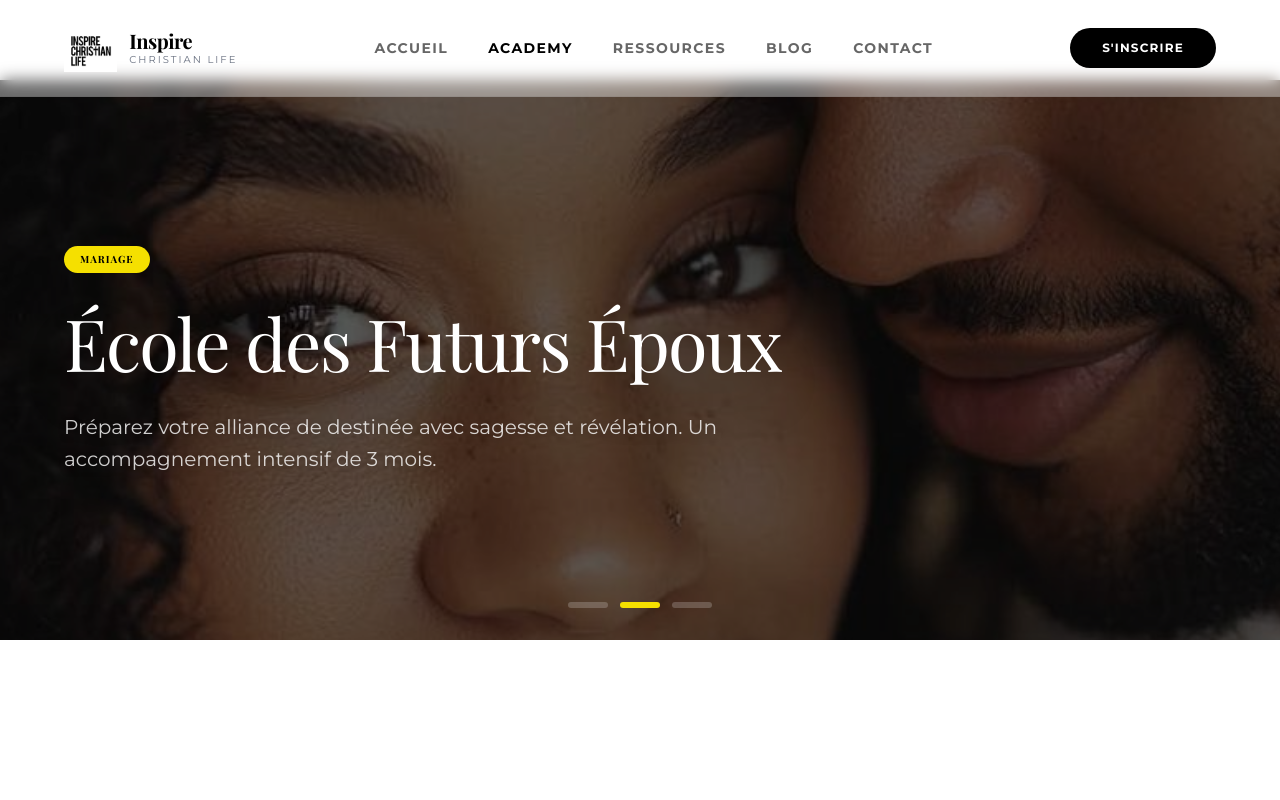
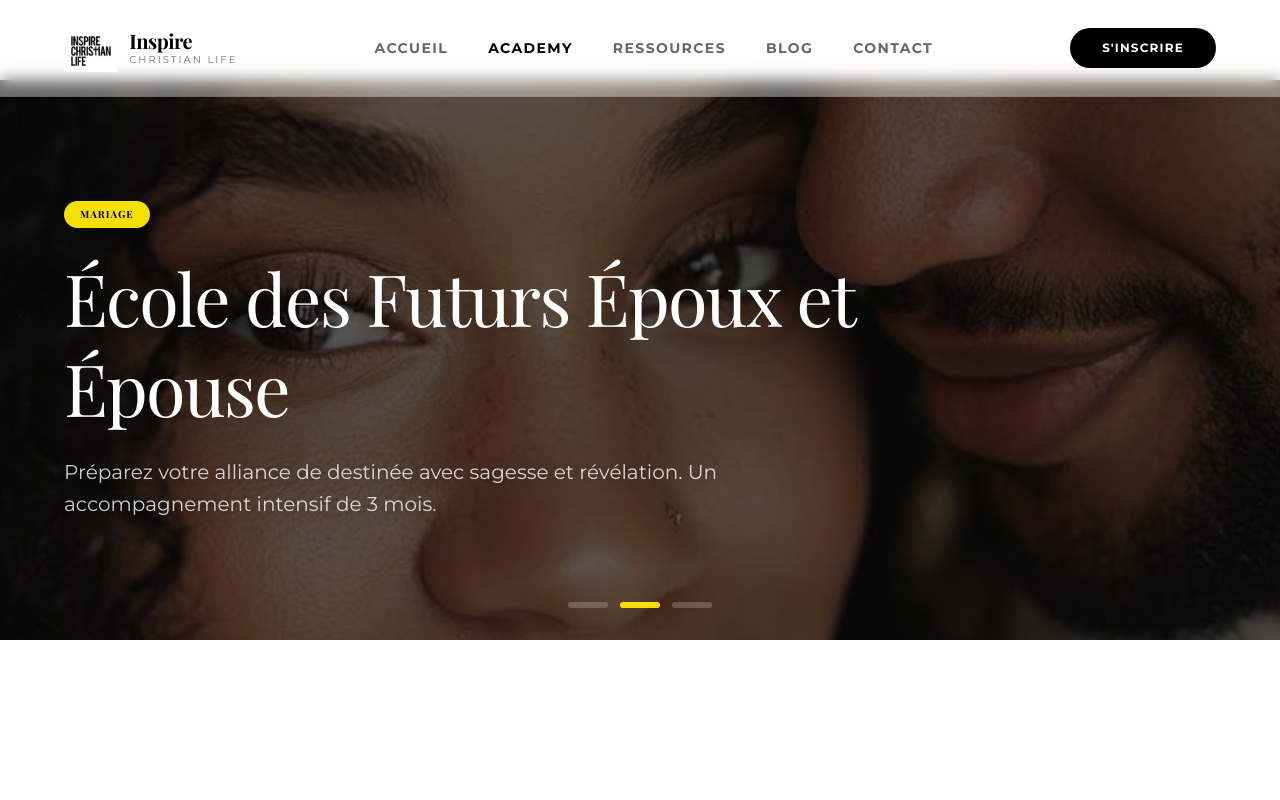
Before and after one commit to Ninja-CMR/Inspired-christian-life-, a Vue app: page /academy in a window 1280 px wide. Shown: the top 800 px of the page. Built offline with nearby package versions, Linux system fonts and the light colour scheme; a web font is replaced by a local one.

Commit message:
changle element

```diff
--- a/src/views/AcademyView.vue
+++ b/src/views/AcademyView.vue
@@ -20,7 +20,7 @@ const academySlides = [
     tag: "Bienvenue"
   },
   {
-    title: "École des Futurs Époux",
+    title: "École des Futurs Époux et Épouse",
     subtitle: "Préparez votre alliance de destinée avec sagesse et révélation. Un accompagnement intensif de 3 mois.",
     image: afficheFormation,
     tag: "Mariage"
```
